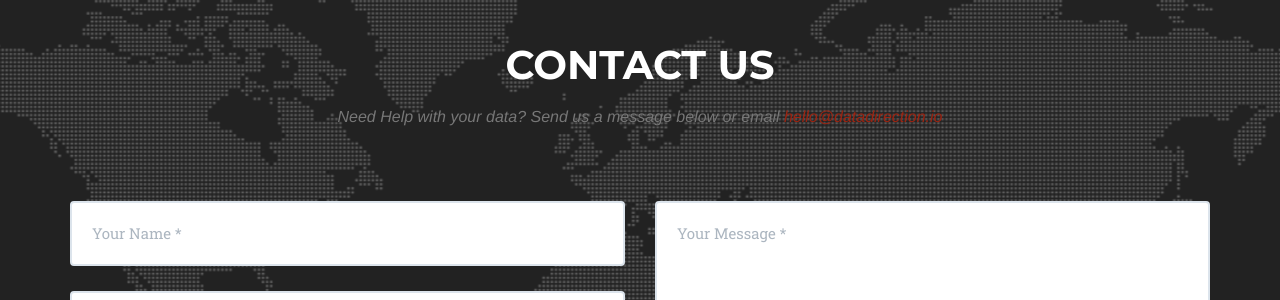
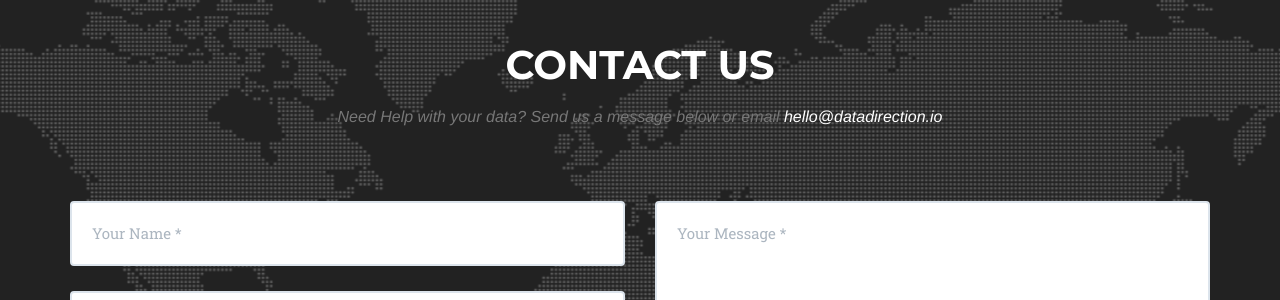
Before and after one commit to mespina1/datadirection.github.io, a Jekyll site: the page built from index.markdown, in a window 1280 px wide and 1400 px high, scrolled down 941 px. Shown: the part 631-931 px from the top of the window. Built offline with Jekyll 4.4.1, drawn with Linux system fonts in a browser that asks for light colours; some web fonts are replaced.

Commit message:
Update agency.css

```diff
--- a/_includes/css/agency.css
+++ b/_includes/css/agency.css
@@ -36,7 +36,7 @@ a.active {
 }
 
 a {
-    color: #{{ site.data.template.color.primary }};
+    color: #fff;
 }
 
 a:hover,
```
